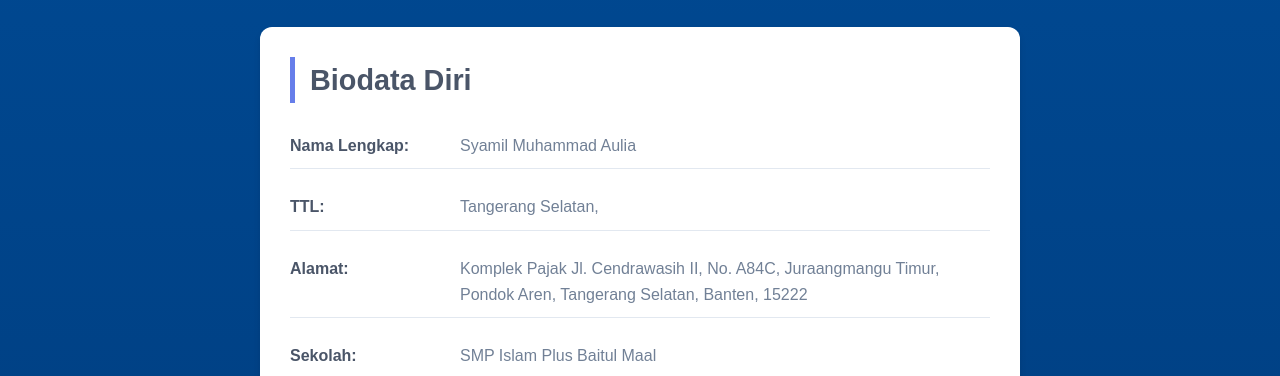
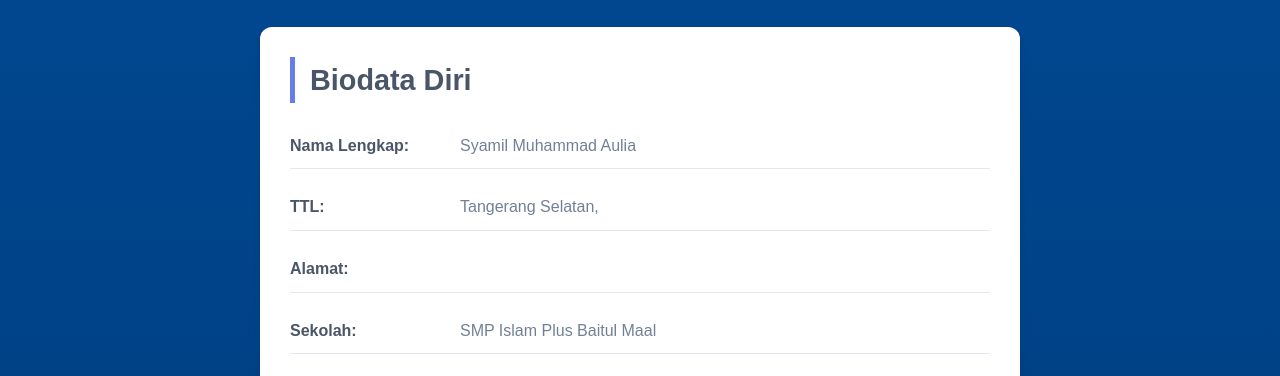
Before and after one commit to syamilmuhammadaulia-glitch/SYAMILMUHAMMADAULIA, a plain HTML site: page index.html in a window 1280 px wide. Shown: the part 378-754 px from the top of the page. Drawn offline with Linux system fonts and the light colour scheme.

Commit message:
Update index.html

```diff
--- a/index.html
+++ b/index.html
@@ -31,7 +31,7 @@
                 </div>
                 <div class="info-item">
                     <span class="label">Alamat:</span>
-                    <span class="value"> Komplek Pajak Jl. Cendrawasih II, No. A84C, Juraangmangu Timur, Pondok Aren, Tangerang Selatan, Banten, 15222</span>
+                    <span class="value"> </span>
                 </div>
                 <div class="info-item">
                     <span class="label">Sekolah:</span>
```
